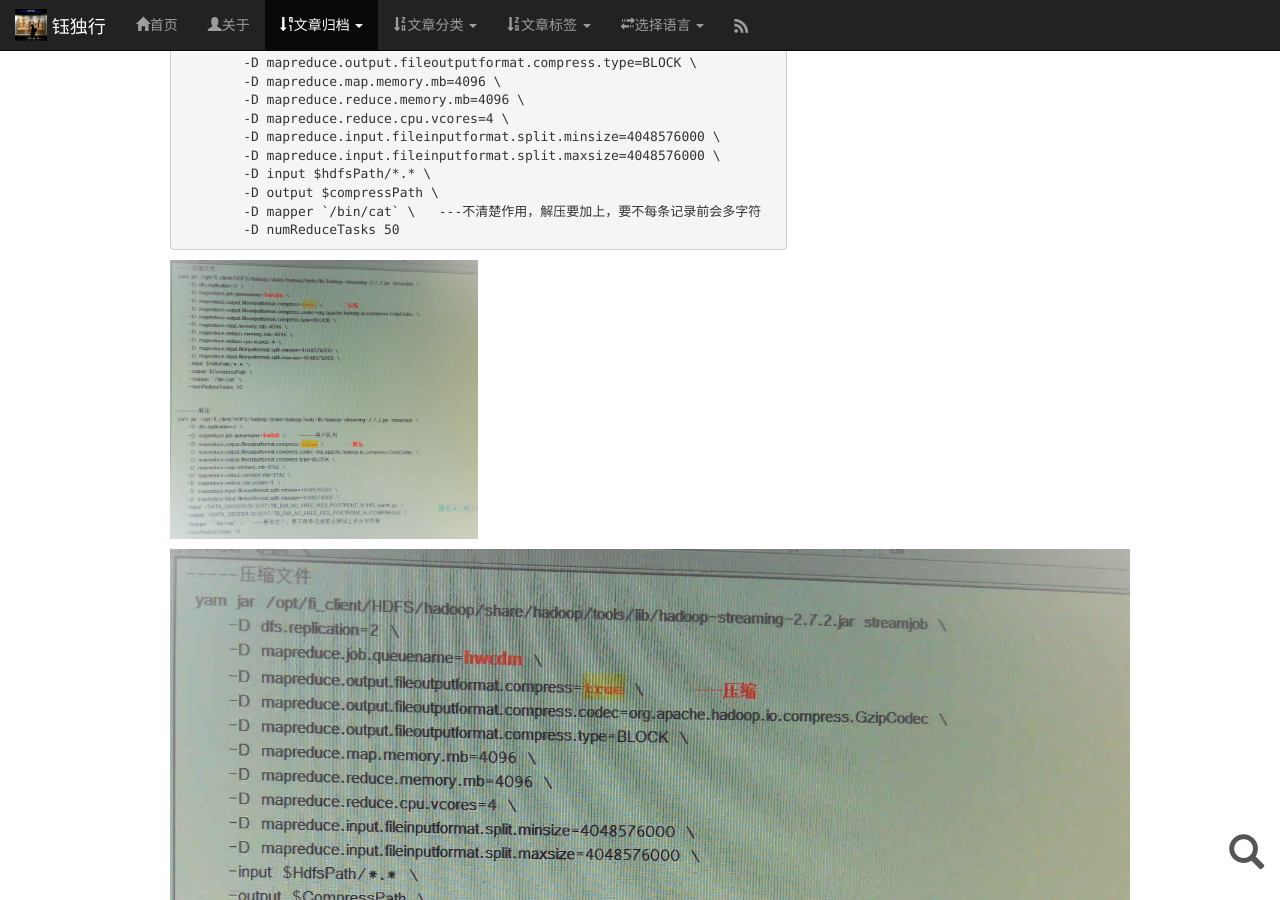
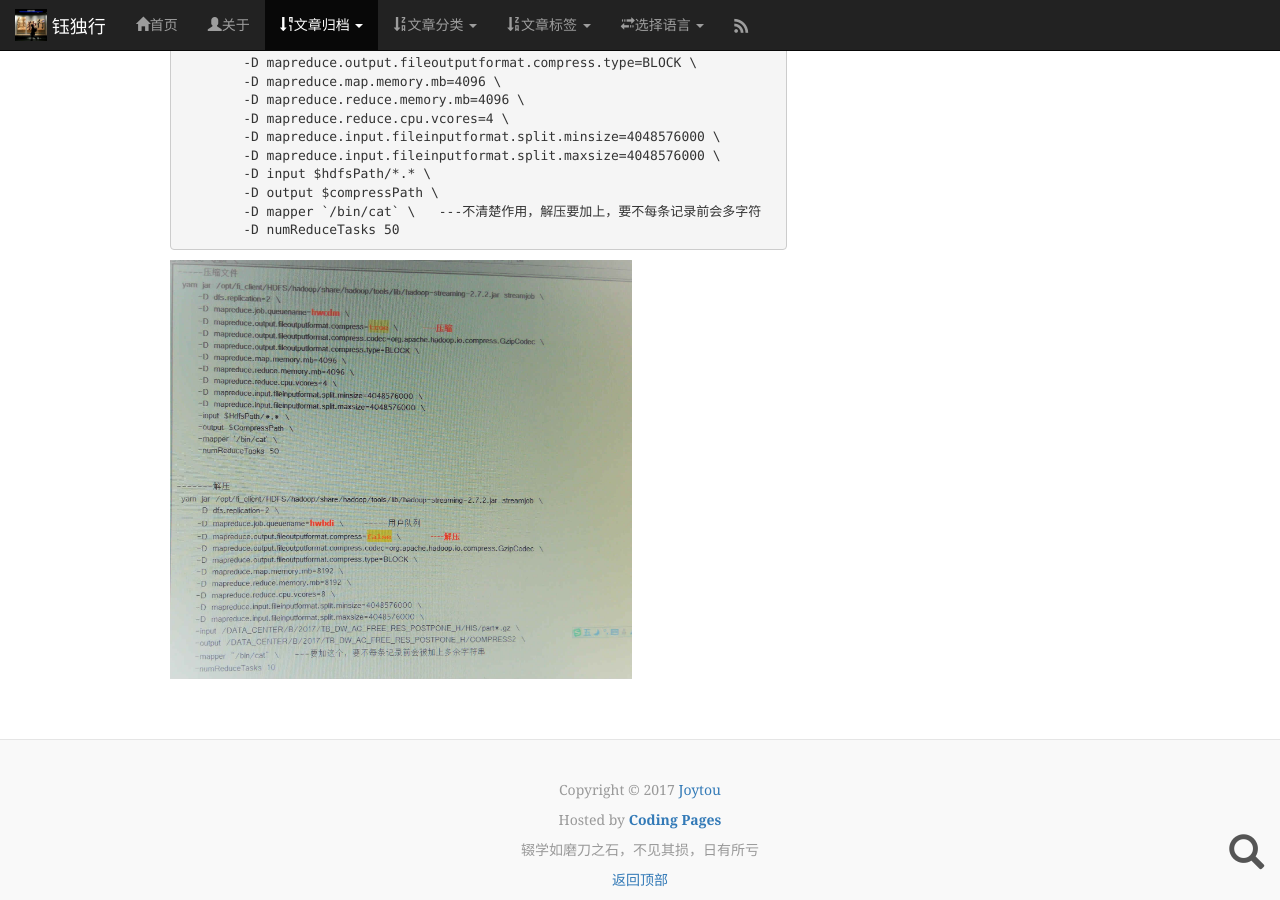
Before and after one commit to ssskming/ssskming.github.io, a Jekyll site: the page built from _posts/2018-04-30-Hadoop-compress.md, in a window 1280 px wide and 900 px high, scrolled down 974 px. Built offline with Jekyll 4.4.1, drawn with Linux system fonts in a browser that asks for light colours; some web fonts are replaced; comment, search, counter and statistics services are not loaded; a style sheet for code colours, icons or effects is not loaded.

Commit message:
修改hadoop批量压缩文章添加图片

````diff
--- a/_posts/2018-04-30-Hadoop-compress.md
+++ b/_posts/2018-04-30-Hadoop-compress.md
@@ -52,8 +52,4 @@ yarn jar /home/zyh/apps/hadoop/share/hadoop/tools/lib/hadoop-streaming-2.7.2.jar
 	-D mapper `/bin/cat` \   ---不清楚作用，解压要加上，要不每条记录前会多字符
 	-D numReduceTasks 50
 ```
-![](/img/hadoop-hive/hadoop-compress.jpg){:height="50%" width="50%"}
-<div  align="center">
-<img src="/img/hadoop-hive/hadoop-compress.jpg" width = "960" height = "870" alt="压缩解压" align=center />
-</div>
-<img src="/img/hadoop-hive/hadoop-compress.jpg" width = "960" height = "870" alt="压缩解压" align=center />
+![](/img/hadoop-hive/hadoop-compress.jpg){:height="75%" width="75%"}
````
